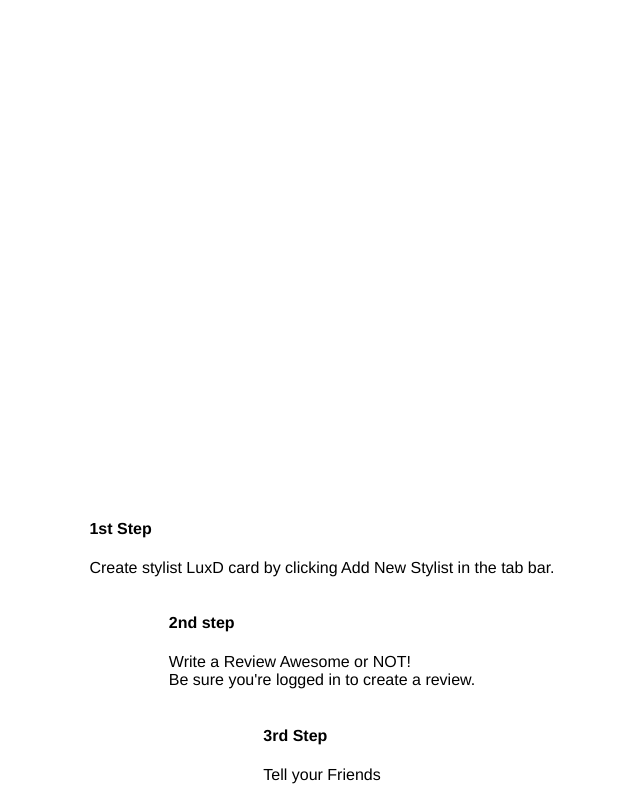
After one commit to Carny94/LUXD-REVIEWS, a Node project: template views/stylist/steps.ejs in a window 1280 px wide. The commit adds this page. Shown: the whole page, without its empty margins (318-958 px from the left). Run offline with Node 20 templates, Linux system fonts and the light colour scheme; the template is opened without the code that fills it, so the values that code supplies are empty.

Commit message:
adding route to stepds page

```diff
--- a/public/stylesheets/style.css
+++ b/public/stylesheets/style.css
@@ -58,14 +58,7 @@ li a:hover {
   background-repeat: no-repeat;
   z-index: -1;
 }
-.click-below {
-  font-family: 'Vidaloka', serif;
-  color:rgb(82, 31, 0);
-  width: 40%;
-  height:30%;
-  margin-top: 40%;
-  margin-left:50%;
-}
+
 .makeup {
   background-image: url('../makeup.jpg');
   display: flex;
@@ -100,19 +93,23 @@ text-align: center;
 font-family: 'Vidaloka', serif;
 font-size: large;
 }
-.do-first,.do-second,.do-third,::before {
+.scroll-to-bottom::before {
   content: "\21E9";
   font-size: 24px;
-  display: none; /* Hide the element by default */
-  margin-top: 45%;
+  display: block; /* Hide the element by default */
+  position: fixed;
+ margin-top: 40%; /* Adjust as needed */
   margin-left: 50%;
   cursor: pointer;
 }
-.scroll-to-bottom.active::before {
-  display: block; /* Show the element when it has the "active" class */
+.steps-container {
+  display: flex;
+  flex-direction: column;
+  align-items: center; /* Center the container horizontally */
+  justify-content: flex-end; /* Center the container vertically */
+  height: 100vh; /* Set the height to 100% of the viewport height for vertical centering */
+  margin-top: auto;
 }
-
-
 
 /* Show Page */
 
--- a/routes/index.js
+++ b/routes/index.js
@@ -6,6 +6,7 @@ const passport = require('passport');
 router.get('/', function(req, res, next) {
   res.render('index', { title: 'Express' });
 });
+rou
 
 router.get('/auth/google', passport.authenticate(
   // Which passport strategy is being used?
--- /dev/null
+++ b/views/stylist/steps.ejs
@@ -0,0 +1,29 @@
+<!DOCTYPE html>
+<html lang="en">
+<head>
+    <meta charset="UTF-8">
+    <meta name="viewport" content="width=device-width, initial-scale=1.0">
+    <title>Steps</title>
+    <link rel="stylesheet" href="../public/stylesheets/style.css">
+
+</head>
+<body>
+    <div class="steps-container">
+        <div class="do-first">
+            <h4>1st Step</h4>
+            <p>Create stylist LuxD card by clicking Add New Stylist in the tab bar.</p>
+        </div>
+        <div class="do-second">
+            <h4>2nd step</h4>
+            <p>Write a Review Awesome or NOT!<br> Be sure you're logged in to create a review.</p>
+        </div>
+        <div class="do-third">
+            <h4>3rd Step</h4>
+            <p>Tell your Friends<br> <a href="click-to-start"></a></p>
+        </div>
+    </div>
+
+
+
+</body>
+</html>
```
Also changed, not shown: views/index.ejs (+2 -34 lines).
